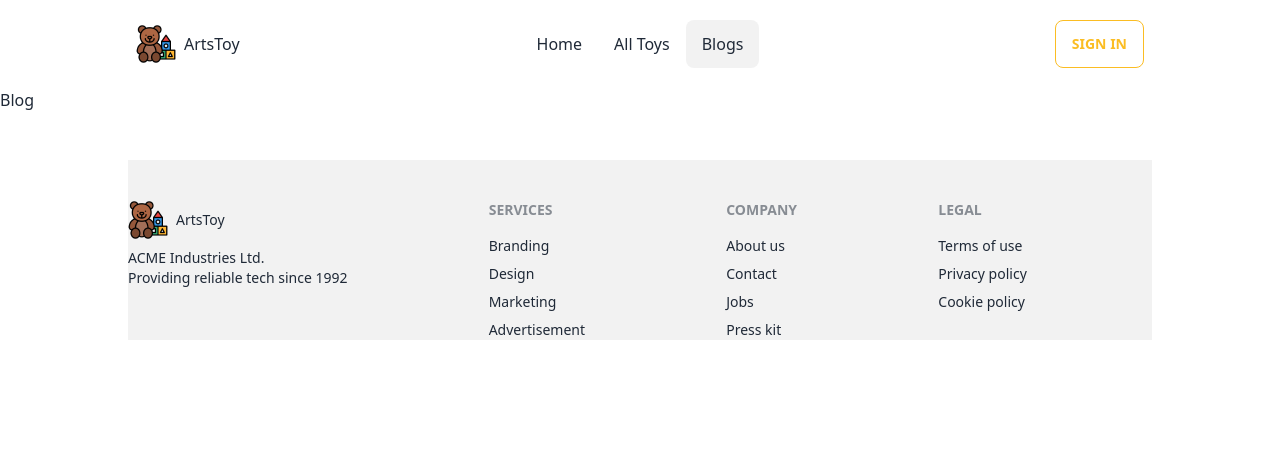
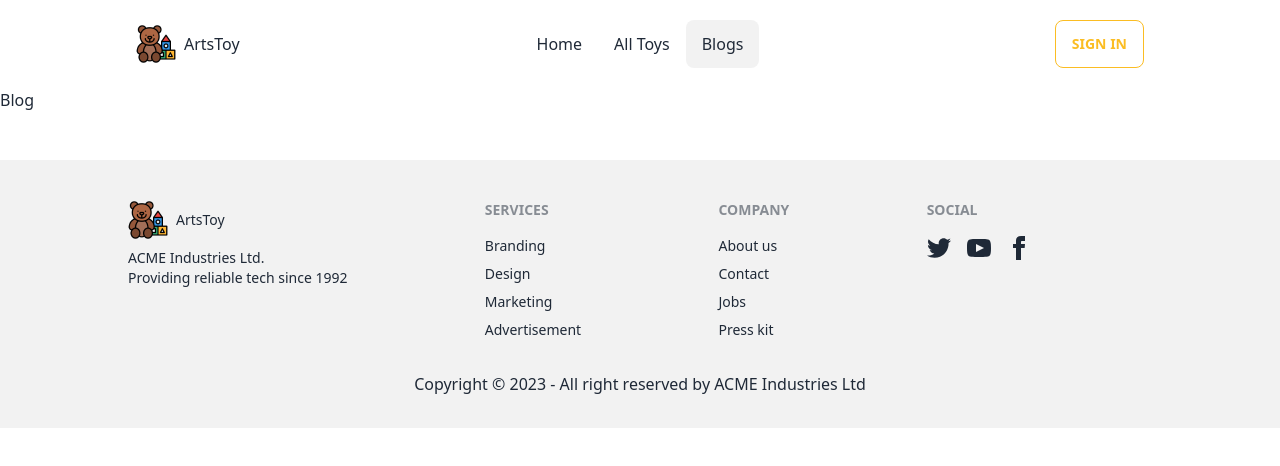
Before and after one commit to minjucse/toy-marketplace-client-side, a React (Vite) app: page /blog in a window 1280 px wide. Shown: the top 466 px of the page. Built offline with nearby package versions, Linux system fonts and the light colour scheme; no server answers.

Commit message:
Copyright area  add

```diff
--- a/src/Pages/Shared/Footer/Footer.jsx
+++ b/src/Pages/Shared/Footer/Footer.jsx
@@ -4,7 +4,8 @@
 
 const Footer = () => {
   return (
-    <footer className="footer pt-10 mt-12 bg-base-200 text-base-content w-[80%] mx-auto">
+    <footer className='bg-base-200'>
+      <div className="footer pt-10 mt-12  text-base-content w-[80%] mx-auto">
         <div>
           <div >
             <Link to="/" className='flex items-center'>
@@ -32,10 +33,16 @@
           <a className="link link-hover">Press kit</a>
         </div>
         <div>
-        <span className="footer-title">Legal</span>
-        <a className="link link-hover">Terms of use</a>
-        <a className="link link-hover">Privacy policy</a>
-        <a className="link link-hover">Cookie policy</a>
+          <span className="footer-title">Social</span>
+          <div className="grid grid-flow-col gap-4">
+            <a><svg xmlns="http://www.w3.org/2000/svg" width="24" height="24" viewBox="0 0 24 24" className="fill-current"><path d="M24 4.557c-.883.392-1.832.656-2.828.775 1.017-.609 1.798-1.574 2.165-2.724-.951.564-2.005.974-3.127 1.195-.897-.957-2.178-1.555-3.594-1.555-3.179 0-5.515 2.966-4.797 6.045-4.091-.205-7.719-2.165-10.148-5.144-1.29 2.213-.669 5.108 1.523 6.574-.806-.026-1.566-.247-2.229-.616-.054 2.281 1.581 4.415 3.949 4.89-.693.188-1.452.232-2.224.084.626 1.956 2.444 3.379 4.6 3.419-2.07 1.623-4.678 2.348-7.29 2.04 2.179 1.397 4.768 2.212 7.548 2.212 9.142 0 14.307-7.721 13.995-14.646.962-.695 1.797-1.562 2.457-2.549z"></path></svg></a>
+            <a><svg xmlns="http://www.w3.org/2000/svg" width="24" height="24" viewBox="0 0 24 24" className="fill-current"><path d="M19.615 3.184c-3.604-.246-11.631-.245-15.23 0-3.897.266-4.356 2.62-4.385 8.816.029 6.185.484 8.549 4.385 8.816 3.6.245 11.626.246 15.23 0 3.897-.266 4.356-2.62 4.385-8.816-.029-6.185-.484-8.549-4.385-8.816zm-10.615 12.816v-8l8 3.993-8 4.007z"></path></svg></a>
+            <a><svg xmlns="http://www.w3.org/2000/svg" width="24" height="24" viewBox="0 0 24 24" className="fill-current"><path d="M9 8h-3v4h3v12h5v-12h3.642l.358-4h-4v-1.667c0-.955.192-1.333 1.115-1.333h2.885v-5h-3.808c-3.596 0-5.192 1.583-5.192 4.615v3.385z"></path></svg></a>
+          </div>
+        </div>
+      </div>
+      <div className='w-[80%] mx-auto text-center pt-8 pb-8'>
+        <p>Copyright © 2023 - All right reserved by ACME Industries Ltd</p>
       </div>
     </footer>
   )
```
Lines whose indentation alone changed are shown as unchanged.
